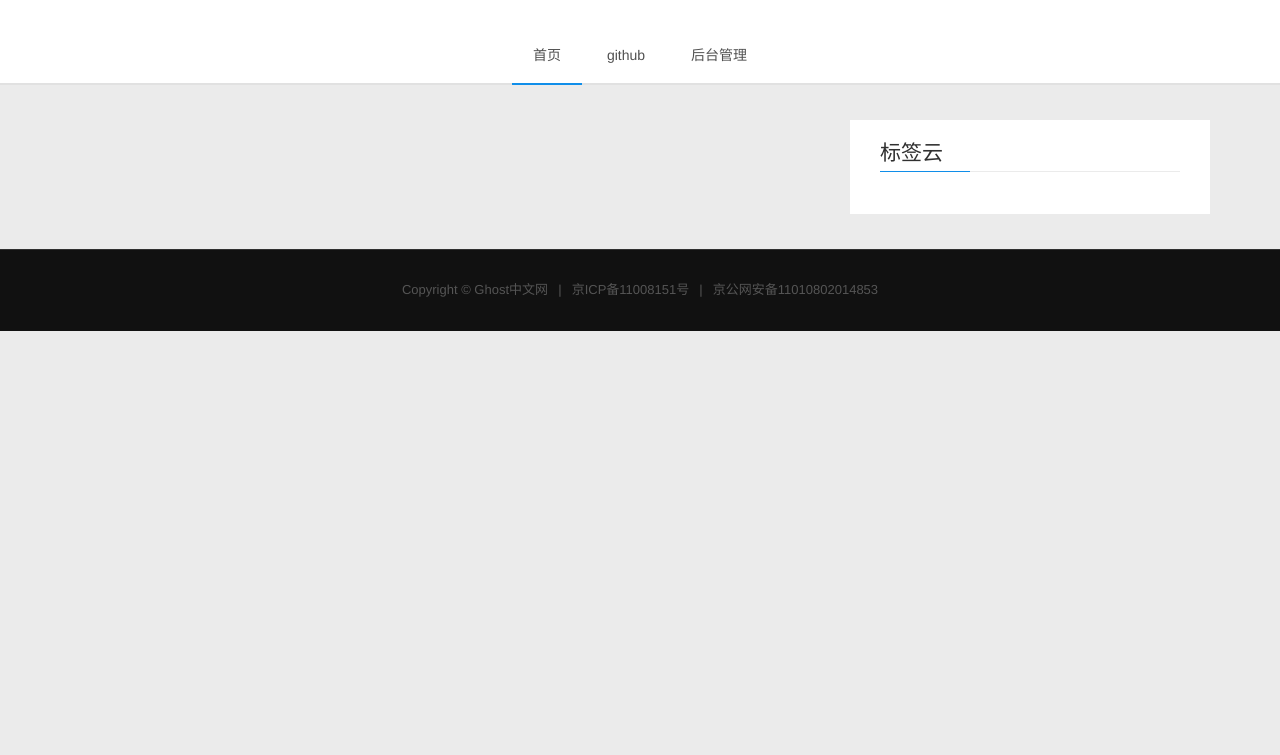
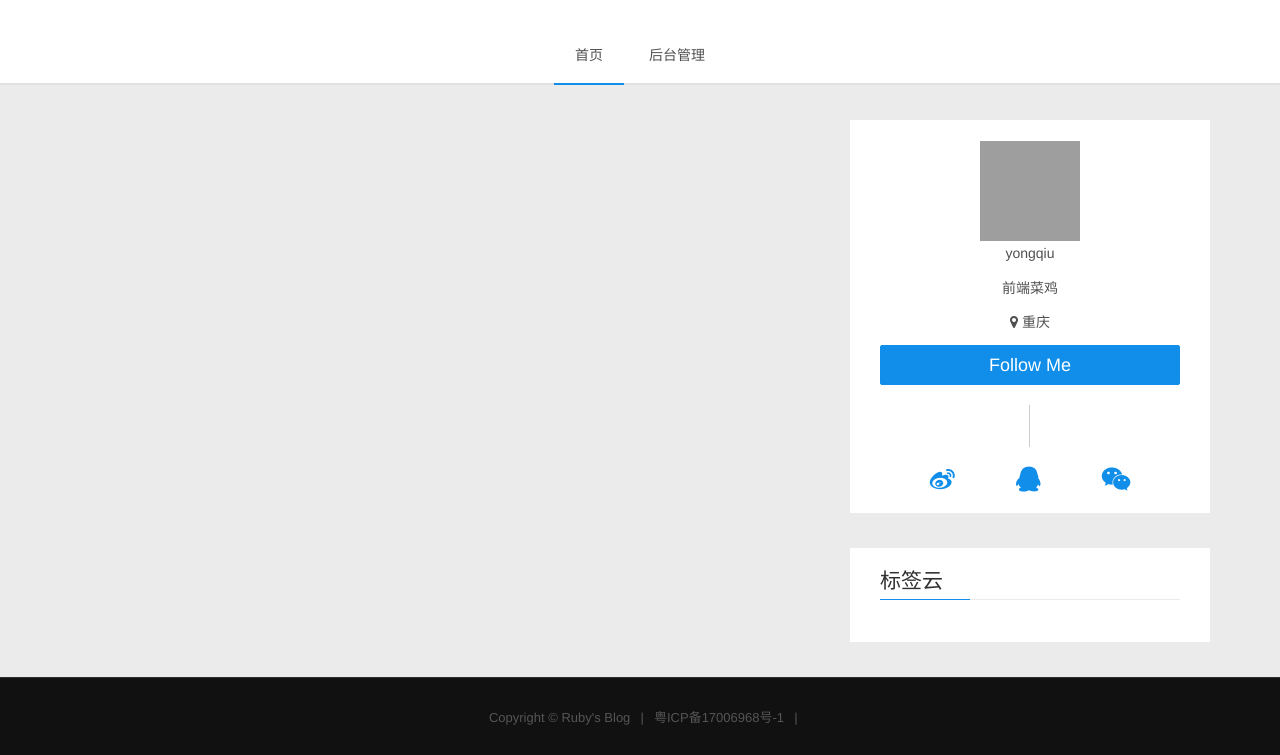
Before and after one commit to yongqiu/nodejs-mongodb-react-blog, a website: page views/main/index.html in a window 1280 px wide. Shown: the part 343-1098 px from the top of the page. Before the commit the page ends 800 px from the top, so only its background shows below. Drawn offline with nearby package versions, Linux system fonts and the light colour scheme; no server answers; grey boxes are pictures that could not be loaded; a small style sheet from the web is missing.

Commit message:
个人信息板块

```diff
--- a/public/css/screen.css
+++ b/public/css/screen.css
@@ -68,8 +68,8 @@ a img {
     transition: all 0.2s ease-in-out;
 }
 .btn-default:hover {
-    border: 1px solid #303030;
-    background: #303030;
+    border: 1px solid #2a6496;
+    background: #2a6496;
     color: #ffffff;
 }
 .btn-default:focus {
--- a/public/css/style.css
+++ b/public/css/style.css
@@ -1,6 +1,42 @@
+a{
+    text-decoration:none
+}
+a:hover{
+    text-decoration:none
+}
 .hide{
     display: none;
 }
 .backInfo{
     color: #DC0D2B;
 }
+.myInfo .intro{
+    text-align: center;
+}
+.myInfo img{
+    width: 100px;
+    height: 100px;
+}
+.myInfo .acr-label{
+    height: 42px;
+    margin-top: 20px;
+}
+.myInfo .acr-label span{
+    width: 50%;
+    display: block;
+    float: left;
+    height: 100%;
+}
+.myInfo .acr-label span:first-child{
+    border-right: 1px solid #ccc;
+}
+.myInfo .links{
+    font-size: 25px;
+    margin-top: 20px;
+}
+.myInfo .links .fa{
+    margin: 0 27px;
+}
+.myInfo .links .fa:hover{
+    color: #2a6496;
+}
--- a/public/js/main.js
+++ b/public/js/main.js
@@ -11,7 +11,8 @@ var $notAdmin = $('.notadmin')
 var $regInfo = $registerbox.find('.backInfo')
 var $loginInfo = $loginbox.find('.backInfo')
 var $tags = $('.post-footer .tags')
-
+var $myInfoArticle = $('.myInfo .article')
+var $myInfoTags = $('.myInfo .tags')
 /*
 * 全局方法--获取url后的参数
 * */
@@ -169,6 +170,9 @@ $(function () {
             var nextpage = page + 1
 
             var lastpage = totalCount
+            $myInfoArticle.append(
+                '文章<br>'+result.totalCount
+            )
             if(page == 1){
                 $pagination.append(
                     '<span class="page-number">第 1 页 &frasl; 共 '+ totalCount +' 页</span>'+
@@ -244,6 +248,9 @@ $(function () {
         success: function (result) {
             var tagArray = result.tagArray
             var $tagcontent = $('.tag-cloud')
+            $myInfoTags.append(
+                '标签<br>'+tagArray.length
+            )
             for (var i=0; i<tagArray.length; i++){
                 $tagcontent.append(
                     '<a href="javascript:;">'+ tagArray[i] +'</a>'
--- a/public/main.css
+++ /dev/null
@@ -1,3 +0,0 @@
-body{
-    color: red;
-}
--- a/views/main/index.html
+++ b/views/main/index.html
@@ -44,7 +44,6 @@
                 <div class="collapse navbar-collapse" id="main-menu">
                     <ul class="menu">
                         <li class="nav-current" role="presentation"><a href="/">首页</a></li>
-                        <li  role="presentation"><a href="http://https://github.com/yongqiu">github</a></li>
                         <li  role="presentation"><a href="http://admin.wuyongqiu.com">后台管理</a></li>
                     </ul>
                 </div>
@@ -70,6 +69,24 @@
 
             <aside class="col-md-4 sidebar">
                 <!-- start widget -->
+                <div class="widget myInfo">
+                    <div class="intro">
+                        <img src="http://otsimngnj.bkt.clouddn.com/19159859.jpg" alt="">
+                        <p>yongqiu</p>
+                        <p>前端菜鸡</p>
+                        <p><i class="fa fa-map-marker"></i>  重庆</p>
+                        <a href="https://github.com/yongqiu" target="_blank" class="button"><button type="button" class="btn btn-default btn-lg btn-block">Follow Me</button></a>
+                        <div class="acr-label">
+                            <span class="article"></span>
+                            <span class="tags"></span>
+                        </div>
+                        <div class="links">
+                            <a href="https://weibo.com/u/2968433475"><i class="fa fa-weibo"></i></a>
+                            <a href=""><i class="fa fa-qq"></i></a>
+                            <a href=""><i class="fa fa-weixin"></i></a>
+                        </div>
+                    </div>
+                </div>
                 <!-- end widget -->
 
                 <!-- start tag cloud widget -->
@@ -165,9 +182,8 @@
     <div class="container">
         <div class="row">
             <div class="col-sm-12">
-                <span>Copyright &copy; <a href="http://www.ghostchina.com/">Ghost中文网</a></span> |
-                <span><a href="http://www.miibeian.gov.cn/" target="_blank">京ICP备11008151号</a></span> |
-                <span>京公网安备11010802014853</span>
+                <span>Copyright &copy; <a href="">Ruby's Blog</a></span> |
+                <span><a href="" target="_blank">粤ICP备17006968号-1</a></span> |
             </div>
         </div>
     </div>
```
